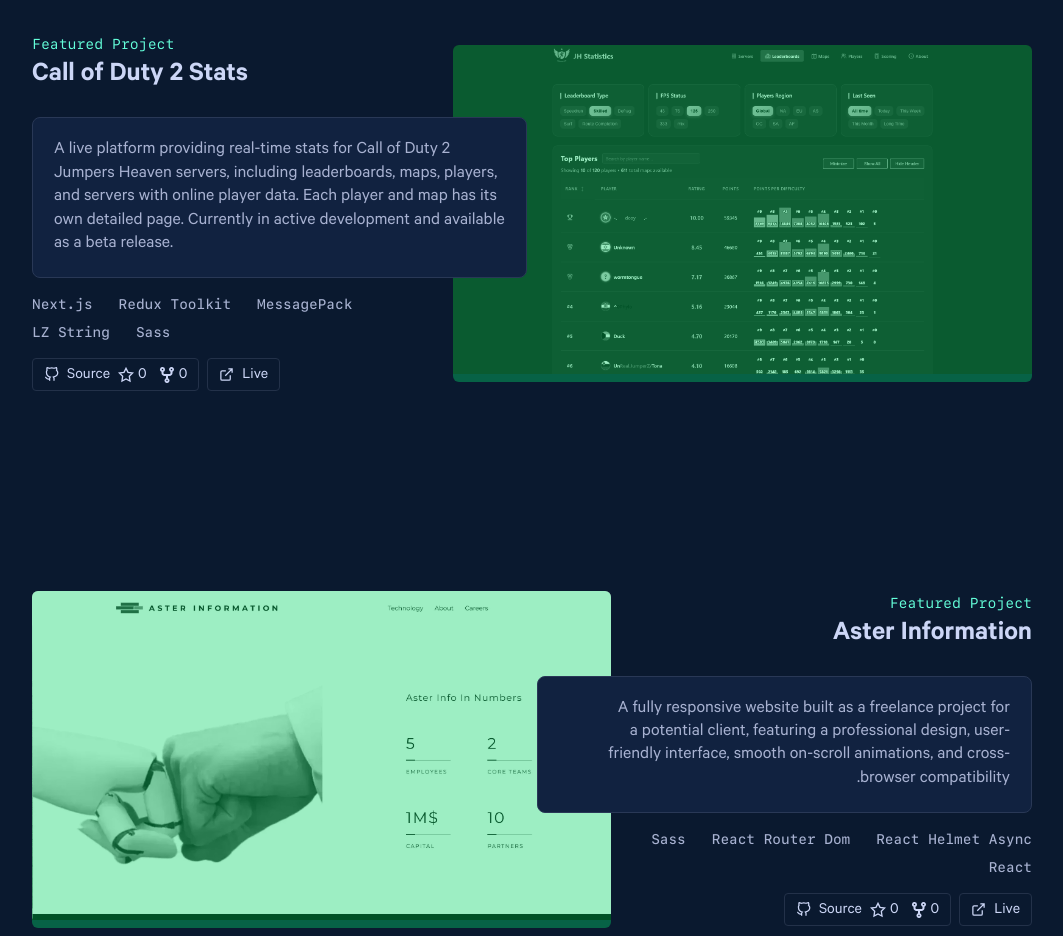
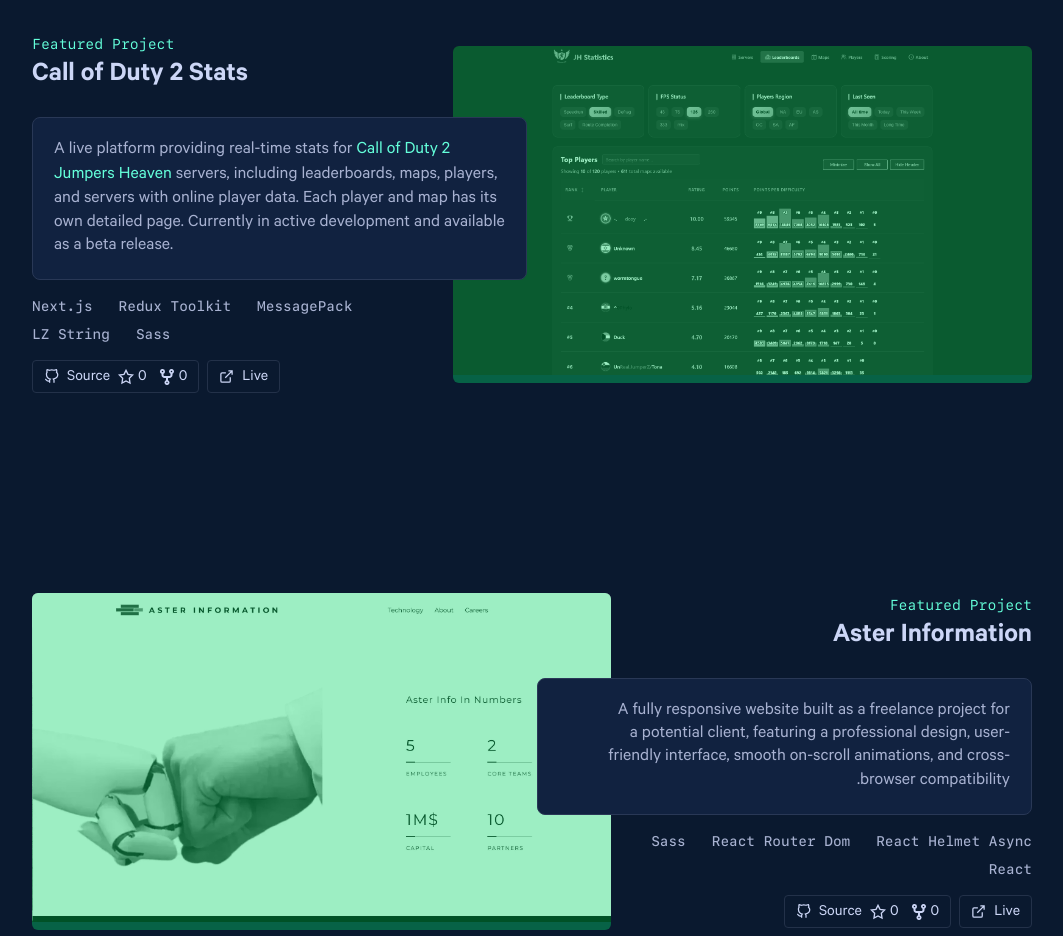
Before and after one commit to Moamal-2000/moamal-alaa, a Next.js app: page / in a window 1280 px wide. Shown: the part 2500-3436 px from the top of the page, without its empty margins (108-1171 px from the left). Built offline with nearby package versions, Linux system fonts and the light colour scheme; no server answers.

Commit message:
update(FEATURED_PROJECTS): use AnchorLink component for 'Call of Duty 2 Stats' links

```diff
--- a/src/data/featuredProjects.jsx
+++ b/src/data/featuredProjects.jsx
@@ -1,3 +1,5 @@
+import AnchorLink from "@/components/Shared/AnchorLink/AnchorLink";
+
 export const FEATURED_PROJECTS = [
   {
     title: "E-Commercew",
@@ -22,20 +24,20 @@ export const FEATURED_PROJECTS = [
     description: (
       <>
         A live platform providing real-time stats for{" "}
-        <a
+        <AnchorLink
           href="https://en.wikipedia.org/wiki/Call_of_Duty_2"
           target="_blank"
           rel="noopener noreferrer"
         >
           Call of Duty 2
-        </a>{" "}
-        <a
+        </AnchorLink>{" "}
+        <AnchorLink
           href="https://www.jumpersheaven.com"
           target="_blank"
           rel="noopener noreferrer"
         >
           Jumpers Heaven
-        </a>{" "}
+        </AnchorLink>{" "}
         servers, including leaderboards, maps, players, and servers with online
         player data. Each player and map has its own detailed page. Currently in
         active development and available as a beta release.
```
